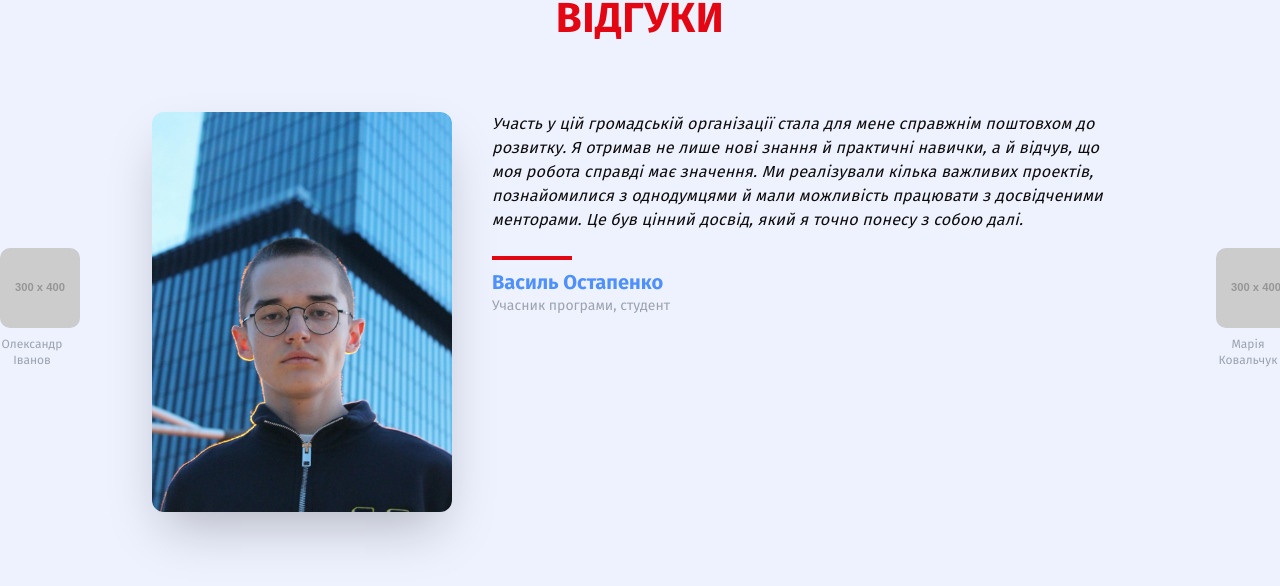
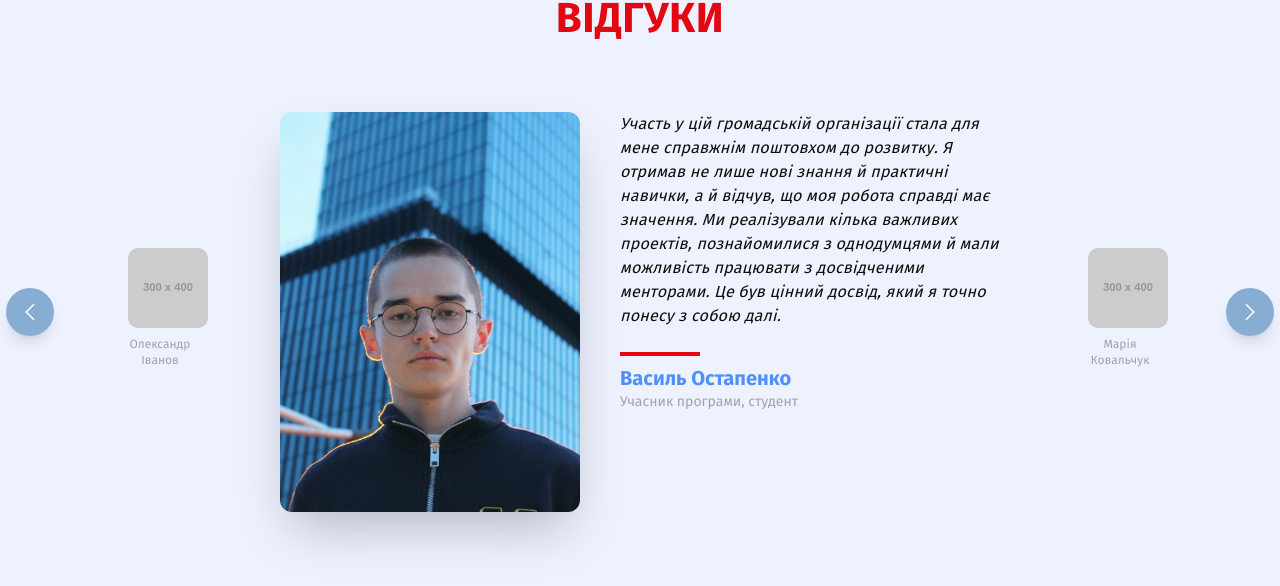
Before and after one commit to 7onedi/studio, a Next.js app: page / in a window 1280 px wide. Shown: the part 3896-4482 px from the top of the page. Built offline with nearby package versions, Linux system fonts and the light colour scheme.

Commit message:
fix bugs with  bittons review block and space between map and review blocks

```diff
--- a/src/app/blocks/ReviewsSlider/index.tsx
+++ b/src/app/blocks/ReviewsSlider/index.tsx
@@ -156,7 +156,7 @@ export default function ReviewsSlider() {
             Відгуки
         </h2>
 
-        <div className="relative mx-auto max-w-5xl">
+        <div className="relative mx-auto max-w-5xl lg:max-w-3xl 3xl:max-w-5xl">
 
           {/* Основний Слайд */}
           <div
--- a/src/app/page.tsx
+++ b/src/app/page.tsx
@@ -21,7 +21,7 @@ export default function Home() {
         <div className={`lg:px-0 py-6 lg:pt-16`}>
         <Categories/>
         <BlogSlider/>
-        <div className="relative h-[700px] w-full">
+        <div className="relative h-[550px] lg:h-[700px] w-full">
           <MapLoader />
         </div>
         <div className='mt-6'>
--- a/src/styles/globals.scss
+++ b/src/styles/globals.scss
@@ -9,13 +9,13 @@
 
 .leaflet-container {
   margin-left: -24px;
-  height: 75vh;
+  height: 550px;
   width: calc(100% + 48px);
 
   /* lg breakpoint: min-width 1024px */
   @media (min-width: 1024px) {
     border-radius: 20px;
-    height: 60vh;
+    height: 700px;
     margin-left: 0;
     width: 100%;
   }
```
